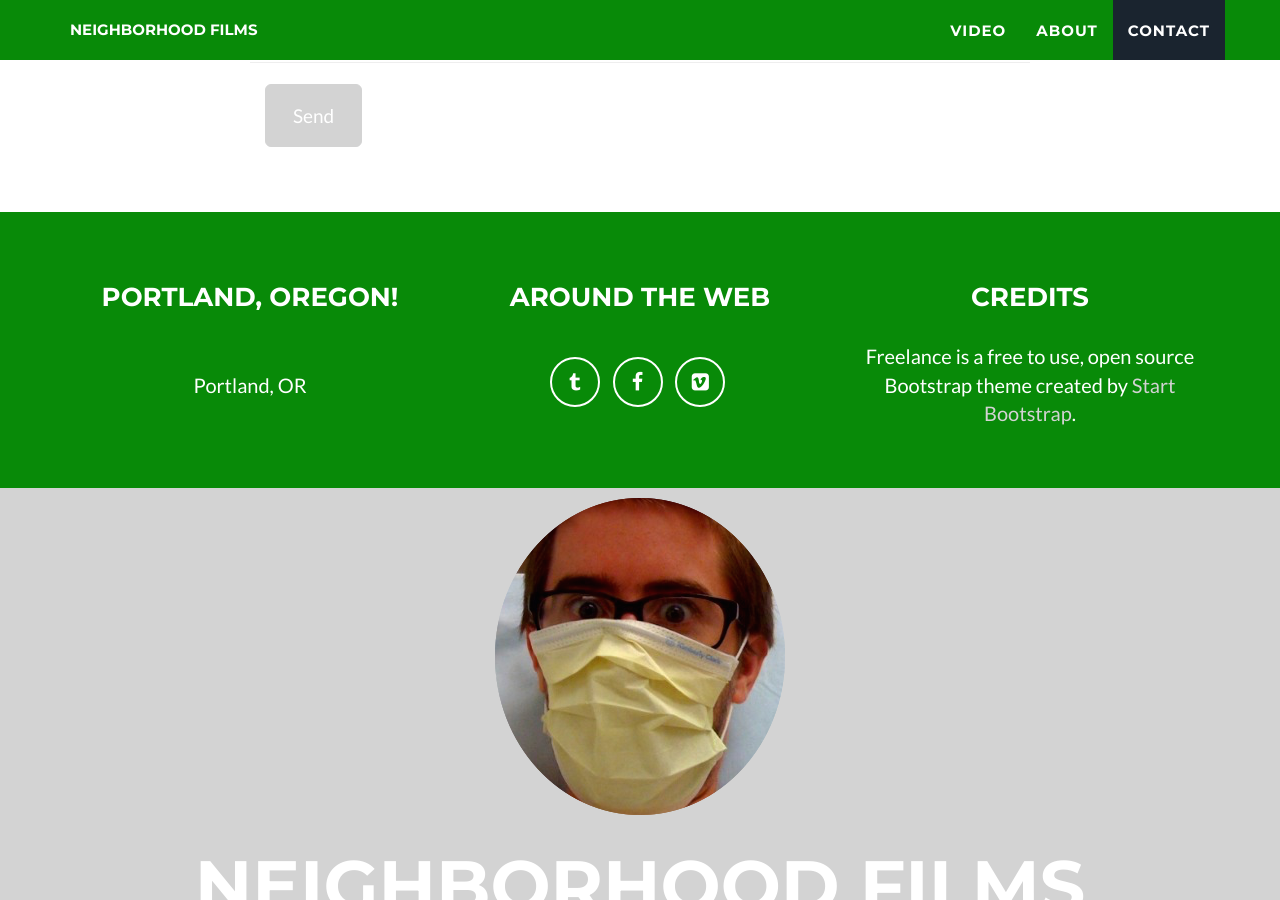
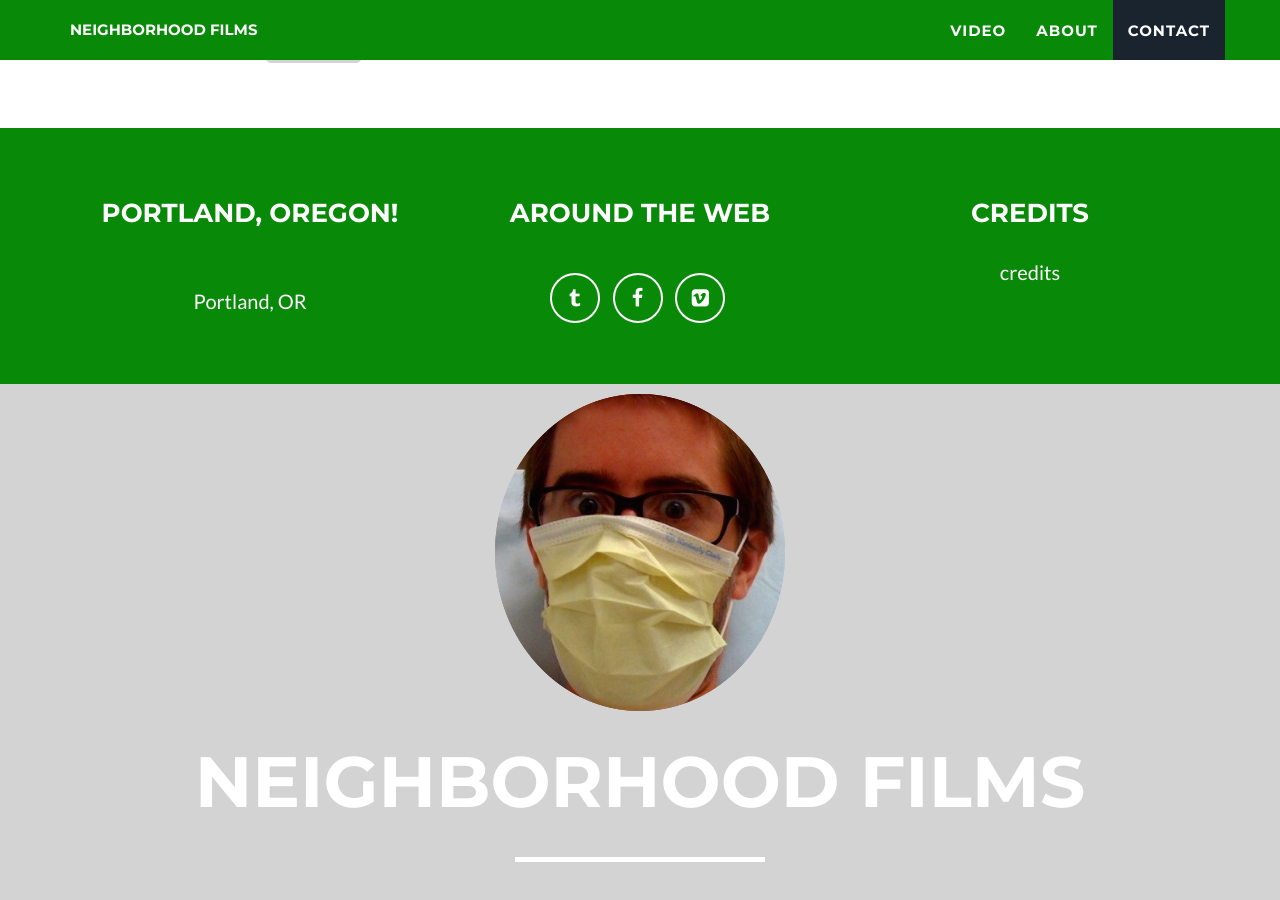
Before and after one commit to nichks/nichks.github.io, a Jekyll site: the page built from index.html, in a window 1280 px wide and 900 px high, scrolled down 1732 px. Built offline with Jekyll 4.4.1, drawn with Linux system fonts in a browser that asks for light colours.

Commit message:
update #1

```diff
--- a/_config.yml
+++ b/_config.yml
@@ -32,7 +32,7 @@ address:
   - line: Portland, OR
 
 # Credits content
-credits: 'Freelance is a free to use, open source Bootstrap theme created by <a href="http://startbootstrap.com">Start Bootstrap</a>.'
+credits: 'credits'
 
 # Build settings
 markdown: kramdown
--- a/_includes/contact.html
+++ b/_includes/contact.html
@@ -26,13 +26,14 @@
                                 <p class="help-block text-danger"></p>
                             </div>
                         </div>
-                        <div class="row control-group">
+  <!--                      <div class="row control-group">
                             <div class="form-group col-xs-12 floating-label-form-group controls">
                                 <label>Phone Number</label>
                                 <input type="tel" class="form-control" placeholder="Phone Number" id="phone" required data-validation-required-message="Please enter your phone number.">
                                 <p class="help-block text-danger"></p>
                             </div>
                         </div>
+  -->
                         <div class="row control-group">
                             <div class="form-group col-xs-12 floating-label-form-group controls">
                                 <label>Message</label>
```
Also changed, not shown: 1 other file.
